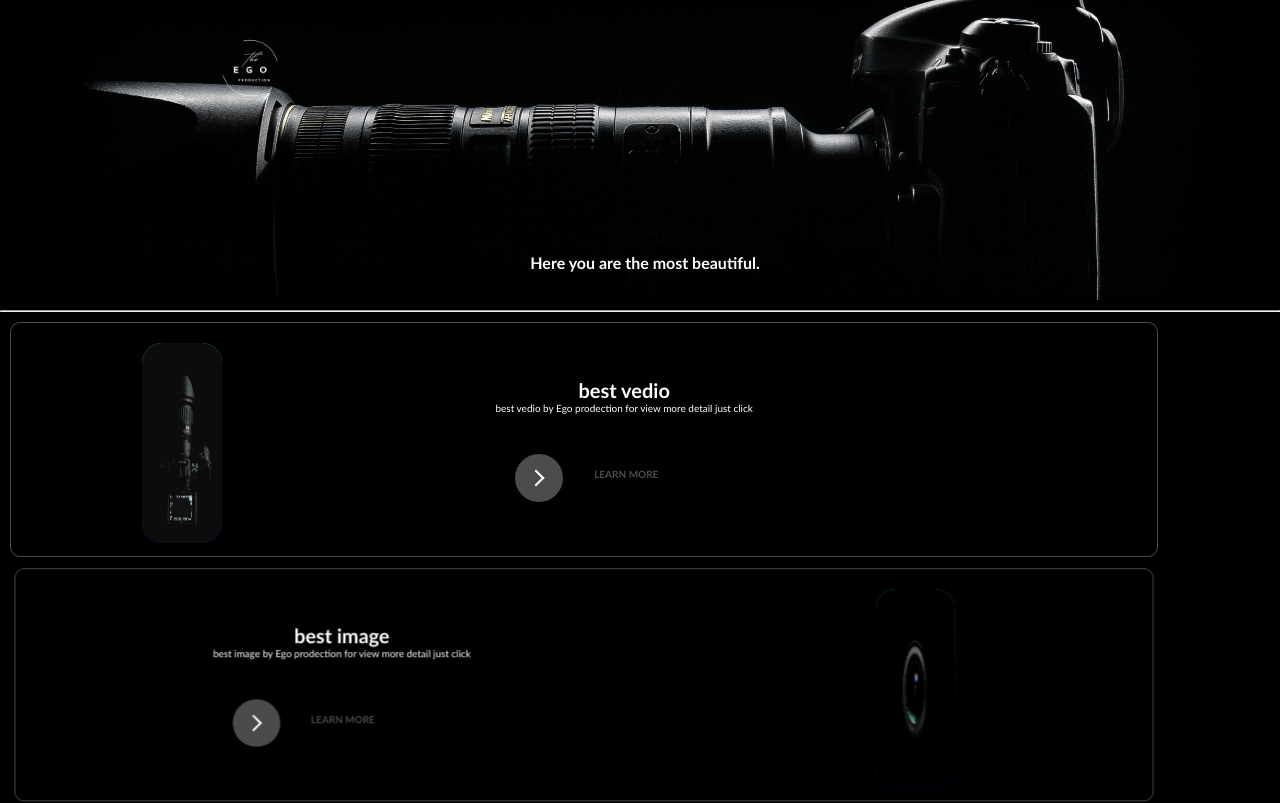
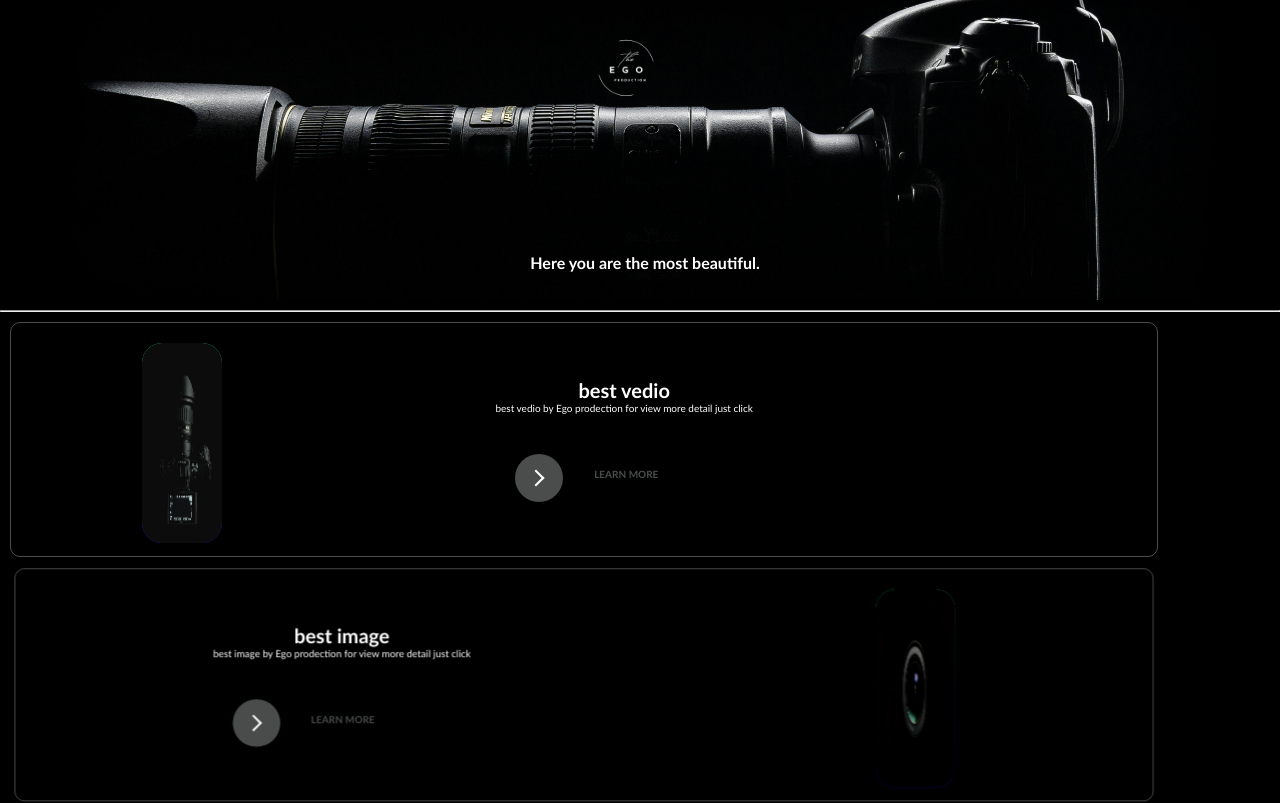
Before and after one commit to ayoub1717/Web-Site, a plain HTML site: page index.html in a window 1280 px wide. Shown: the top 803 px of the page. Drawn offline with Linux system fonts and the light colour scheme.

Commit message:
Update style.css

```diff
--- a/style.css
+++ b/style.css
@@ -25,7 +25,7 @@ header{
 }
 .logo{
     margin-top: 20px;
-    margin-left: 200px;
+    margin-left: 45%;
     width: 100px;
     border-radius: 50%;
 }
```
